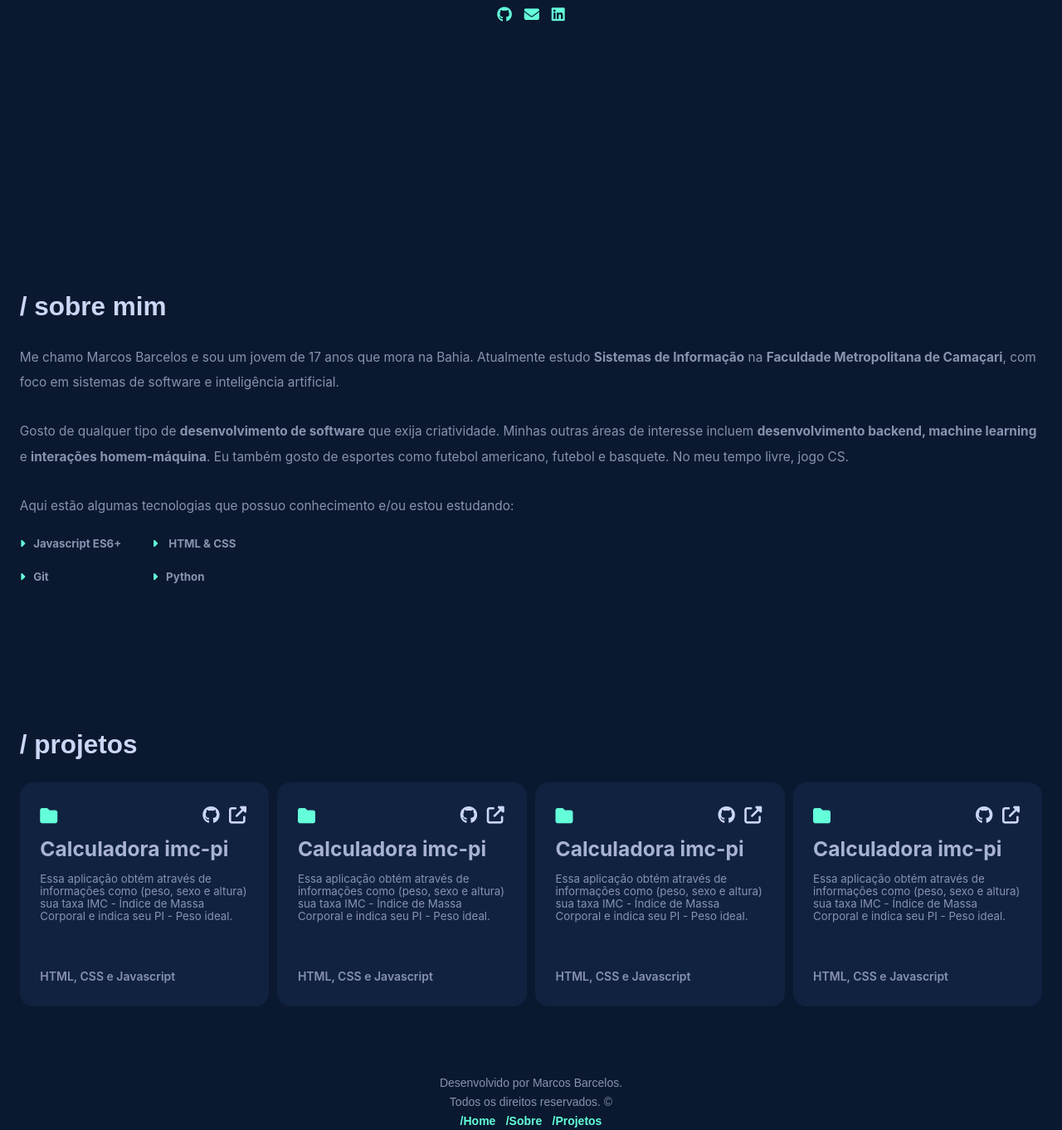
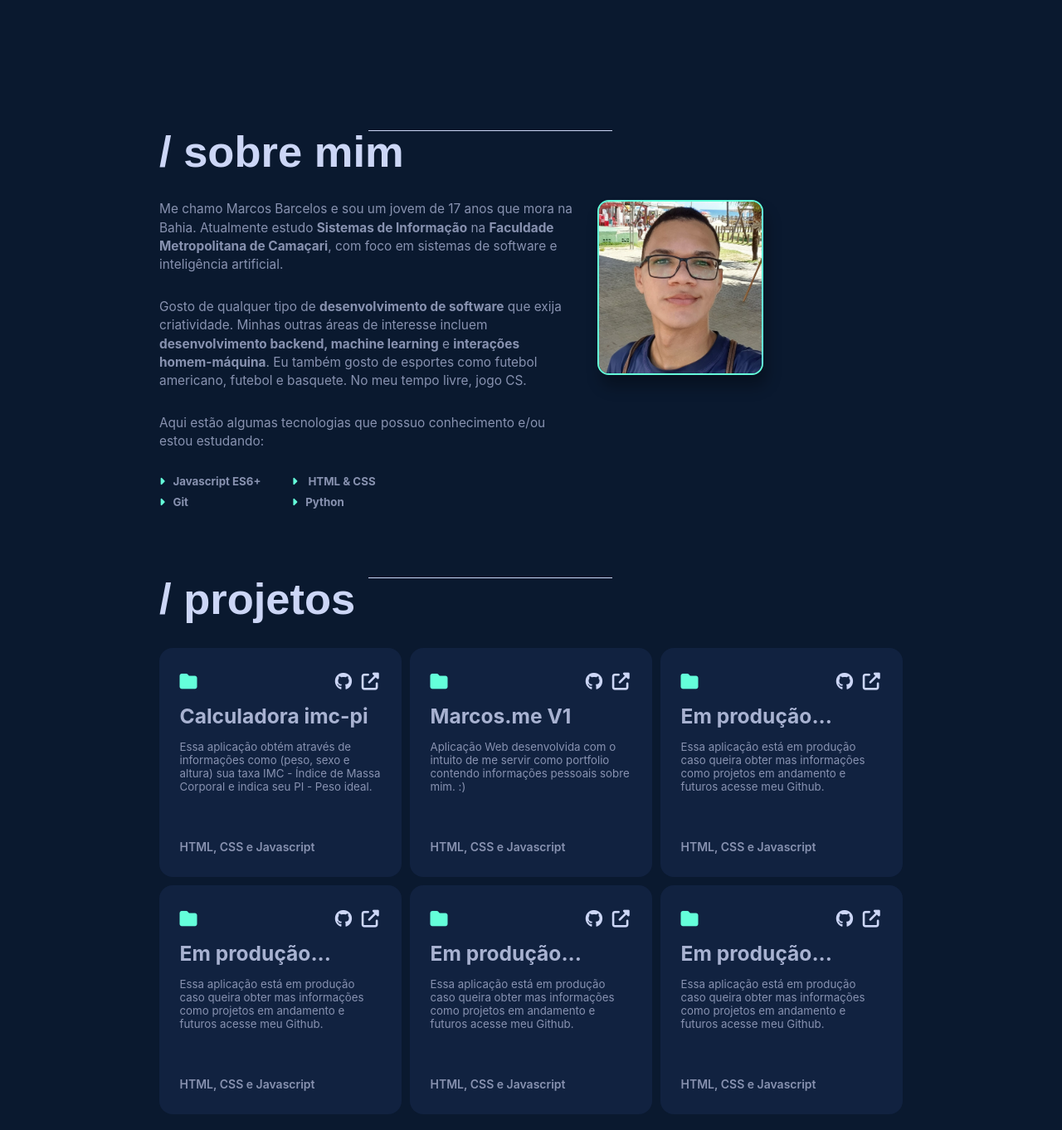
Before and after one commit to marcosbarcelos/Portfolio, a plain HTML site: page index.html in a window 1280 px wide. Shown: the part 580-1942 px from the top of the page at 83% size. Drawn offline with Linux system fonts and the light colour scheme; a web font is replaced by a local one.

Commit message:
responsividade

```diff
--- a/css/style.css
+++ b/css/style.css
@@ -1,4 +1,6 @@
 @import url('https://fonts.googleapis.com/css2?family=NTR&family=Source+Serif+Pro:ital,wght@0,300;0,400;0,600;0,700;0,900;1,300;1,400;1,700;1,900&display=swap');
+
+/* desenvolvido em mobile first */
 
 :root {
     --navy: #0a192f;
@@ -23,7 +25,6 @@
 
 html {
     font-size: 14px;
-    line-height: 1.15;
 }
 
 body {
@@ -41,7 +42,7 @@ body {
     color: var(--slate);
     font-size: 1.2rem;
     font-weight: 600;
-    padding: 1rem;
+    padding: 0.5rem;
     text-transform: uppercase;
 }
 
@@ -56,11 +57,10 @@ body {
     align-items: center;
     flex-direction: column;
     min-height: 100vh;
-    gap: 0.8rem;
 }
 
 .header-intro img {
-    width: 300px;
+    width: 21.5rem;
     height: fit-content;
 }
 
@@ -92,6 +92,7 @@ body {
     color: var(--slate);
     font-size: 1.8rem;
     font-weight: 400;
+    margin-top: -1.5rem;
 }
 
 .header-intro-social a {
@@ -107,7 +108,7 @@ body {
     display: flex;
     flex-direction: column;
     font-family: var(--font-descs);
-    padding: 6rem 1.7rem;
+    padding: 6rem 1.7rem 1rem 1.7rem;
 }
 
 .section-title {
@@ -121,8 +122,13 @@ body {
     flex-direction: column;
     justify-content: center;
     font-size: 1.1rem;
-    line-height: 2em;
+    line-height: 2rem;
     color: var(--slate);
+    padding-bottom: 2rem;
+}
+
+.section-sobre-image img {
+    display: none;
 }
 
 .section-sobre-desc p:nth-child(2) {
@@ -133,7 +139,6 @@ body {
     display: grid;
     grid-template-columns: repeat(2, minmax(150px, 10px));
     grid-gap: 0.7rem;
-    margin-top: 1rem;
     font-family: var(--font-descs);
     font-size: 0.95rem;
     font-weight: 700;
@@ -157,6 +162,12 @@ body {
     padding: 2rem 1.75rem;
     background-color: var(--light-navy);
     border-radius: 16px;
+}
+
+.section-projetos-card:hover {
+    position: relative;
+    bottom: 0.6rem;
+    transition: bottom .9s ease-in-out;
 }
 
 .section-card-header {
@@ -184,9 +195,8 @@ body {
 
 .section-card-desc {
     font-size: 0.95rem;
-    margin: 1rem 0;
+    margin: 1rem 0 4rem 0;
     color: var(--slate);
-    margin-bottom: 4rem;
 }
 
 .section-card-techs {
@@ -199,7 +209,7 @@ body {
     align-items: center;
     justify-content: center;
     flex-direction: column;
-    gap: 0.5rem;
+    margin-top: 1rem;
 }
 
 .section-contato span {
@@ -230,3 +240,79 @@ body {
     transform: none;
     visibility: visible;
 }
+
+/* responsividade tablets e desktops */
+@media (min-width: 690.98px) {
+    .header-menu a {
+        font-size: 1.5rem;
+    }
+
+    .header-intro {
+        min-height: 70vh;
+        margin-bottom: 5rem;
+    }
+
+    .header-intro img {
+        width: 40rem;
+    }
+
+    .header-intro-title {
+        font-size: 4rem;
+    }
+
+    .header-intro-subtitle {
+        font-size: 2.5rem;
+    }
+
+    .header-intro-social a {
+        font-size: 2.2rem;
+    }
+
+    .section {
+        padding-left: 15%;
+        padding-top: 5%;
+        padding-right: 15%;
+    }
+
+    .section-title {
+        font-size: 2.5rem;
+    }
+
+    .section-title ::after {
+        content: "";
+        display: block;
+        width: 21rem;
+        height: 0.01rem;
+        margin-left: 18rem;
+        position: relative;
+        bottom: 4rem;
+        background-color: var(--lightest-slate);
+    }
+
+    .section-sobre-content {
+        display: flex;
+    }
+
+    .section-sobre-desc {
+        max-width: 500px;
+        line-height: 1.6rem;
+    }
+
+    .section-sobre-image {
+        position: relative;
+        left: 2rem;
+    }
+
+    .section-sobre-image:hover {
+        bottom: 1rem;
+    }
+
+    .section-sobre-image img {
+        display: flex;
+        max-width: 200px;
+        height: fit-content;
+        border-radius: 1rem;
+        box-shadow: 0.3rem 1rem 1.2rem rgba(0, 0, 0, 0.3);
+        border: 0.15rem solid var(--green-bright);
+    }
+}
--- a/index.html
+++ b/index.html
@@ -16,11 +16,11 @@
             <a href="#projetos">Projetos</a>
             <a href="#contato">Contato</a>
         </nav>
-        <section class="header-intro">
-            <img src="assets/me.png" alt="" data-anime="fade-in">
-            <h1 class="header-intro-title" id="intro" data-anime="fade-in">Oi, <span>Marcos</span> aqui!</h1>
-            <h2 class="header-intro-subtitle" data-anime="fade-in">Desenvolvedor Front-End.</h2>
-            <div class="header-intro-social" data-anime="fade-in">
+        <section class="header-intro" data-anime="fade-in">
+            <img src="assets/me.png" alt="">
+            <h1 class="header-intro-title" id="intro">Oi, Marcos aqui!</h1>
+            <h2 class="header-intro-subtitle">Desenvolvedor Front-End.</h2>
+            <div class="header-intro-social">
                 <a href="https://github.com/marcosbarcelos" target="_blank">
                     <i class="fab fa-github"></i>
                 </a>
@@ -34,23 +34,26 @@
         </section>
     </header>
 
-    <section id="sobre" class="section">
-        <div class="section-title" data-anime="fade-in">
+    <section id="sobre" class="section section-sobre">
+        <div class="section-container" data-anime="fade-in">
+            <div class="section-title">
                 <h2>/ sobre mim</h2>
             </div>
+            <div class="section-sobre-content">
                 <div class="section-sobre-desc">
-            <p data-anime="fade-in">
-                Me chamo Marcos Barcelos e sou um jovem de 17 anos que mora na Bahia. Atualmente estudo <b>Sistemas de
-                Informação</b> na <b>Faculdade Metropolitana de Camaçari</b>, com foco em sistemas de software e
-                inteligência artificial.
+                    <p>
+                        Me chamo Marcos Barcelos e sou um jovem de 17 anos que mora na Bahia. Atualmente estudo <b>Sistemas de Informação</b> na <b>Faculdade Metropolitana de Camaçari</b>, com foco em sistemas de software e inteligência artificial.
                     </p>
-            <p data-anime="fade-in">
-                Gosto de qualquer tipo de <b>desenvolvimento de software</b> que exija criatividade.
-                Minhas outras áreas de interesse incluem <b>desenvolvimento backend, machine learning</b> e
-                <b>interações homem-máquina</b>. Eu também gosto de esportes como futebol americano, futebol e basquete.
-                No meu tempo livre, jogo CS.
+                    <p>
+                        Gosto de qualquer tipo de <b>desenvolvimento de software</b> que exija criatividade. Minhas outras áreas de interesse incluem <b>desenvolvimento backend, machine learning</b> e <b>interações homem-máquina</b>. Eu também gosto de esportes como futebol americano, futebol e basquete. No meu tempo livre, jogo CS.
                     </p>
-            <p data-anime="fade-in">Aqui estão algumas tecnologias que possuo conhecimento e/ou estou estudando:</p>
+                    <p>Aqui estão algumas tecnologias que possuo conhecimento e/ou estou estudando:</p>
+                </div>
+                <div class="section-sobre-image">
+                    <img src="assets/static.jpg" alt="">
+                </div>
+            </div>
+        </div>
         <div class="section-sobre-techs" data-anime="fade-in">
             <ul>
                 <li><i class="fas fa-caret-right"></i>Javascript ES6+</li>
@@ -58,7 +61,6 @@
                 <li><i class="fas fa-caret-right"></i>Git</li>
                 <li><i class="fas fa-caret-right"></i>Python</li>
             </ul>
-            </div>
         </div>
     </section>
 
@@ -85,8 +87,7 @@
                     </div>
                     <div class="section-card-desc">
                         <p>
-                            Essa aplicação obtém através de informações como (peso, sexo e altura) sua taxa IMC - Índice
-                            de Massa Corporal e indica seu PI - Peso ideal.
+                            Essa aplicação obtém através de informações como (peso, sexo e altura) sua taxa IMC - Índice de Massa Corporal e indica seu PI - Peso ideal.
                         </p>
                     </div>
                     <div class="section-card-techs">
@@ -106,12 +107,11 @@
                         </div>
                     </div>
                     <div class="section-card-title">
-                        <h3>Calculadora imc-pi</h3>
+                        <h3>Marcos.me V1</h3>
                     </div>
                     <div class="section-card-desc">
                         <p>
-                            Essa aplicação obtém através de informações como (peso, sexo e altura) sua taxa IMC - Índice
-                            de Massa Corporal e indica seu PI - Peso ideal.
+                            Aplicação Web desenvolvida com o intuito de me servir como portfolio contendo informações pessoais sobre mim. :)
                         </p>
                     </div>
                     <div class="section-card-techs">
@@ -131,12 +131,11 @@
                         </div>
                     </div>
                     <div class="section-card-title">
-                        <h3>Calculadora imc-pi</h3>
+                        <h3>Em produção...</h3>
                     </div>
                     <div class="section-card-desc">
                         <p>
-                            Essa aplicação obtém através de informações como (peso, sexo e altura) sua taxa IMC - Índice
-                            de Massa Corporal e indica seu PI - Peso ideal.
+                            Essa aplicação está em produção caso queira obter mas informações como projetos em andamento e futuros acesse meu Github.
                         </p>
                     </div>
                     <div class="section-card-techs">
@@ -156,11 +155,59 @@
                         </div>
                     </div>
                     <div class="section-card-title">
-                        <h3>Calculadora imc-pi</h3>
+                        <h3>Em produção...</h3>
                     </div>
                     <div class="section-card-desc">
                         <p>
-                            Essa aplicação obtém através de informações como (peso, sexo e altura) sua taxa IMC - Índice de Massa Corporal e indica seu PI - Peso ideal.
+                            Essa aplicação está em produção caso queira obter mas informações como projetos em andamento e futuros acesse meu Github.
+                        </p>
+                    </div>
+                    <div class="section-card-techs">
+                        <p>HTML, CSS e Javascript</p>
+                    </div>
+                </li>
+                <li class="section-projetos-card" data-anime="fade-in">
+                    <div class="section-card-header">
+                        <i class="folder fas fa-folder"></i>
+                        <div class="external-links">
+                            <a href="https://github.com/marcosbarcelos/Calculadora-IMC-PI" target="_blank">
+                                <i class="fab fa-github"></i>
+                            </a>
+                            <a href="https://calculadora-imc-ochre.vercel.app/" target="_blank">
+                                <i class="fas fa-external-link-alt"></i>
+                            </a>
+                        </div>
+                    </div>
+                    <div class="section-card-title">
+                        <h3>Em produção...</h3>
+                    </div>
+                    <div class="section-card-desc">
+                        <p>
+                            Essa aplicação está em produção caso queira obter mas informações como projetos em andamento e futuros acesse meu Github.
+                        </p>
+                    </div>
+                    <div class="section-card-techs">
+                        <p>HTML, CSS e Javascript</p>
+                    </div>
+                </li>
+                <li class="section-projetos-card" data-anime="fade-in">
+                    <div class="section-card-header">
+                        <i class="folder fas fa-folder"></i>
+                        <div class="external-links">
+                            <a href="https://github.com/marcosbarcelos/Calculadora-IMC-PI" target="_blank">
+                                <i class="fab fa-github"></i>
+                            </a>
+                            <a href="https://calculadora-imc-ochre.vercel.app/" target="_blank">
+                                <i class="fas fa-external-link-alt"></i>
+                            </a>
+                        </div>
+                    </div>
+                    <div class="section-card-title">
+                        <h3>Em produção...</h3>
+                    </div>
+                    <div class="section-card-desc">
+                        <p>
+                            Essa aplicação está em produção caso queira obter mas informações como projetos em andamento e futuros acesse meu Github.
                         </p>
                     </div>
                     <div class="section-card-techs">
```
Also changed, not shown: assets/static.jpg (added). Lines whose indentation alone changed are shown as unchanged.
